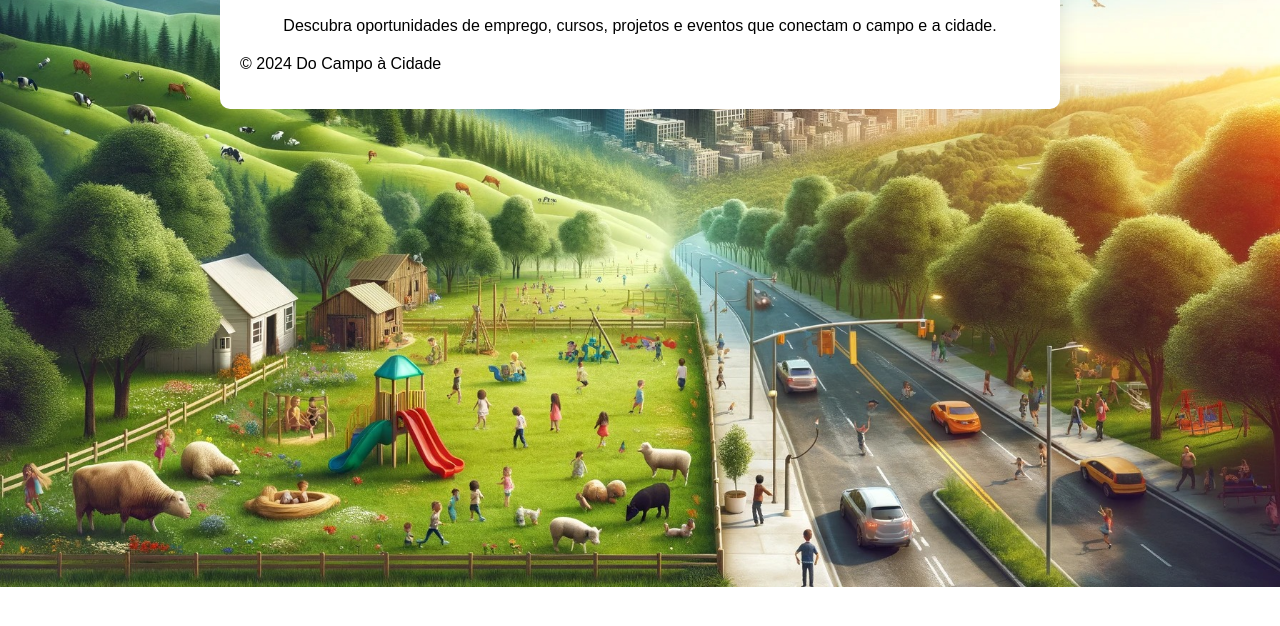
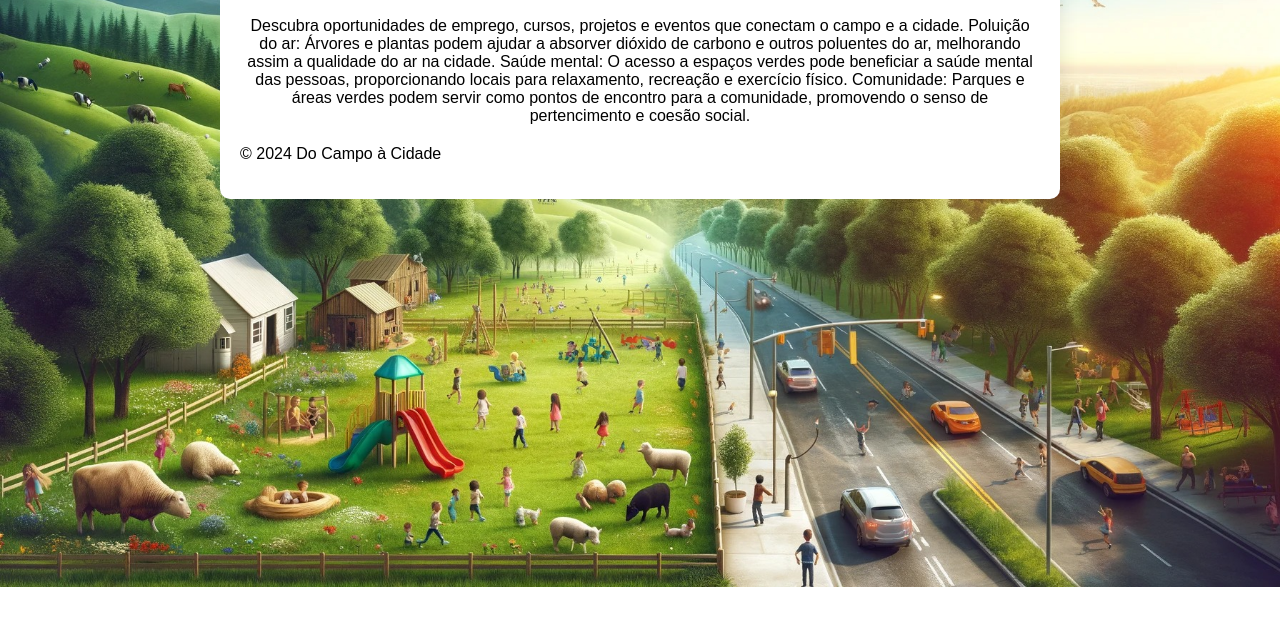
Before and after one commit to rauelen/agrinho2024, a plain HTML site: page index.html in a window 1280 px wide. Shown: the part 144-770 px from the top of the page. Drawn offline with Linux system fonts and the light colour scheme; a script that the page names is missing.

Commit message:
fghnfg nfgn

```diff
--- a/index.html
+++ b/index.html
@@ -13,7 +13,11 @@
             <p>Colhendo Oportunidades</p>
         </header>
         <section class="content">
-            <p>Descubra oportunidades de emprego, cursos, projetos e eventos que conectam o campo e a cidade.</p>
+            <p>Descubra oportunidades de emprego, cursos, projetos e eventos que conectam o campo e a cidade.
+             Poluição do ar: Árvores e plantas podem ajudar a absorver dióxido de carbono e outros poluentes do ar, melhorando assim a qualidade do ar na cidade.
+             Saúde mental: O acesso a espaços verdes pode beneficiar a saúde mental das pessoas, proporcionando locais para relaxamento, recreação e exercício físico.
+             Comunidade: Parques e áreas verdes podem servir como pontos de encontro para a comunidade, promovendo o senso de pertencimento e coesão social.
+             </p>
         </section>
         <footer>
             <p>© 2024 Do Campo à Cidade</p>
```
